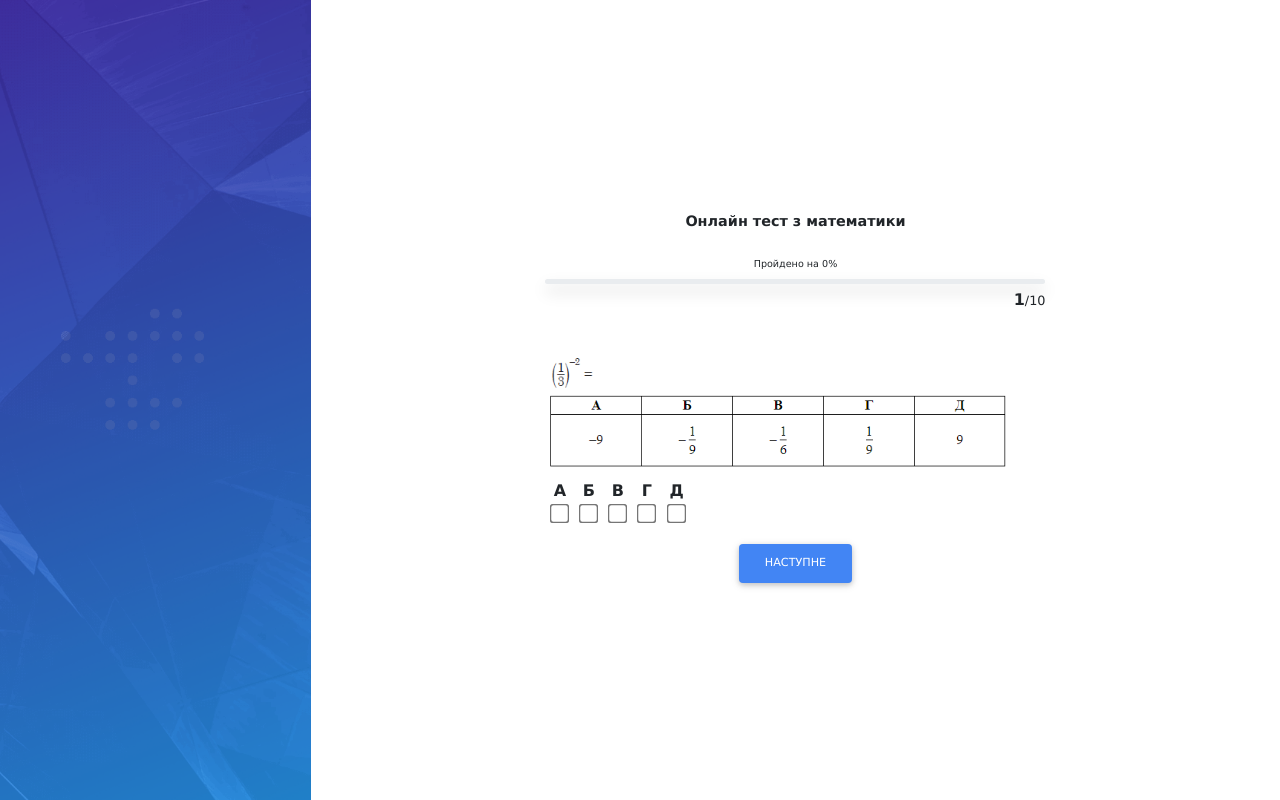
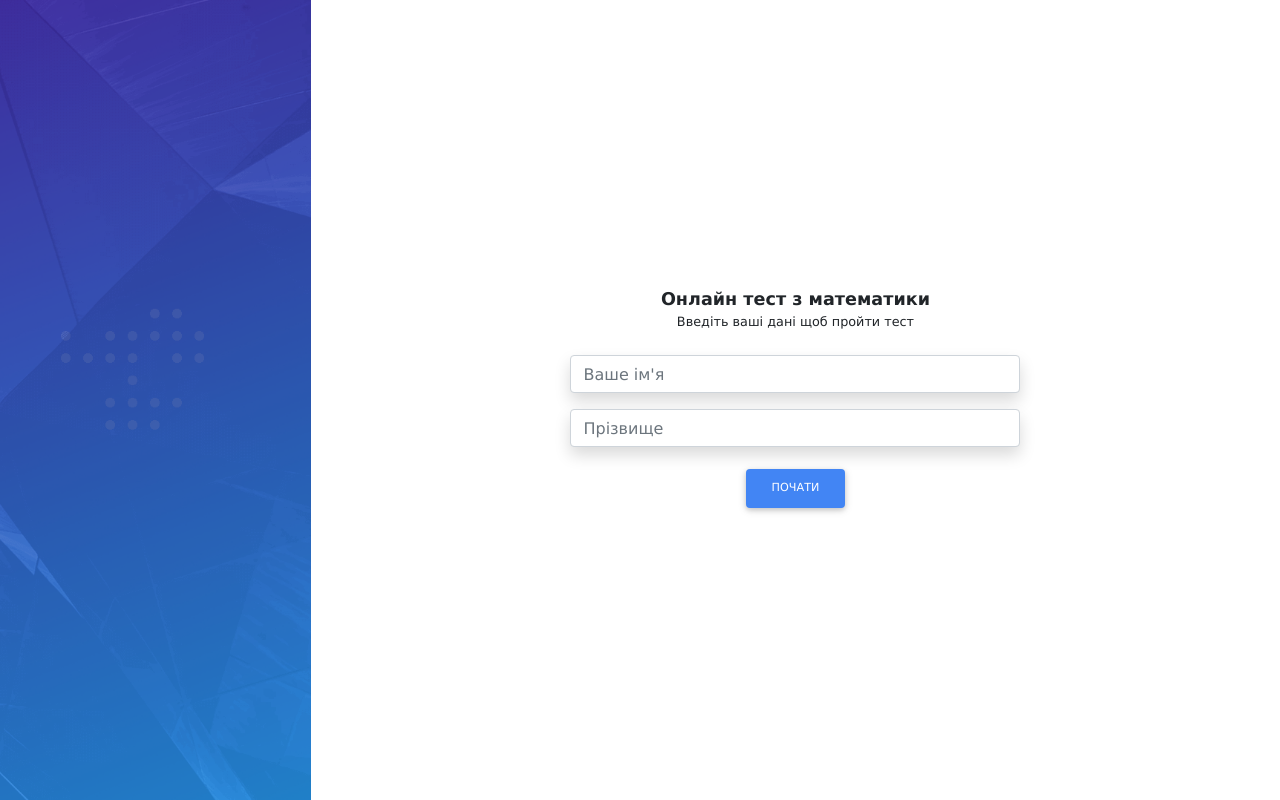
Before and after one commit to maxsherepot/react-quiz, a React (Create React App) app: page / in a window 1280 px wide. Built offline with nearby package versions, Linux system fonts and the light colour scheme.

Commit message:
register and result pages added

```diff
--- a/src/components/App.js
+++ b/src/components/App.js
@@ -5,6 +5,8 @@ import QuestionSection from './QuestionSection';
 import AnswerSection from './AnswerSection';
 import questionsJSON from "../json/json.js";
 import leftImage from "../images/leftImage.png";
+import RegistrationForm from './RegistrationForm';
+import Results from './Results';
 
 
 const App = () => {
@@ -74,13 +76,14 @@ const App = () => {
 	};
 
 
-
 	return (
 		<div className="d-flex">
 			<img src={leftImage} alt="left" className="imageBlock"></img>
 			<div className='container'>
 				<div className='app d-flex justify-content-center flex-column '>
-					{showScore ?
+					<RegistrationForm />
+					{/* <Results /> */}
+					{/* {showScore ?
 						<ScoreWindow
 							score={score}
 							questions={questionsJSON} />
@@ -106,7 +109,7 @@ const App = () => {
 									itemsArr={itemsArr}
 									addItems={addItems} />
 							</>
-						)}
+						)} */}
 				</div>
 			</div>
 		</div>
--- /dev/null
+++ b/src/components/RegistrationForm.js
@@ -0,0 +1,34 @@
+import React from 'react';
+
+
+const RegistrationForm = () => {
+
+
+    return (
+        <div>
+            <form className="text-center " action="#!">
+                <div className="online-test bold text-center">Oнлайн тест з математики</div>
+                <div className="question-count mb-4">Введіть ваші дані щоб пройти тест</div>
+
+                <input
+                    required
+                    type="text"
+                    className="textInput form-control mb-3 shadow"
+                    placeholder="Ваше ім'я"></input>
+
+                <input
+                    required
+                    type="password"
+                    className="textInput form-control mb-3 shadow"
+                    placeholder="Прізвище"></input>
+
+                <button
+                    className="btn btn-md btn-primary rounded"
+                    type="submit">Почати</button>
+            </form>
+        </div>
+    );
+};
+
+
+export default RegistrationForm;
--- /dev/null
+++ b/src/components/Results.js
@@ -0,0 +1,40 @@
+import React from 'react';
+
+
+const Results = () => {
+
+    return (
+        <div>
+            <form className="d-flex flex-column align-items-center" action="#!">
+                <div className="online-test bold">Результати онлайн тесту з математики всіх учасників</div>
+                <div className="overallRating rounded question-count py-2 px-3 mt-3"
+                ><span className="infoIcon">&#9432;</span> Загальний рейтинг: <span className="bold"> 30</span>%</div>
+
+                <table className="table my-4">
+                    <thead>
+                        <tr>
+                            <th scope="col" className="text-left bold">Ім'я</th>
+                            <th scope="col" className="text-center bold">Прізвище</th>
+                            <th scope="col" className="text-right bold">Результат, %</th>
+                        </tr>
+                    </thead>
+                    <tbody>
+                        <tr>
+                            <td className="text-left text-body">Іван</td>
+                            <td className="text-center text-body">Стеценко</td>
+                            <td className="text-right text-body text-primary">50</td>
+                        </tr>
+
+                    </tbody>
+                </table>
+
+                <button
+                    className="btn btn-md btn-primary rounded"
+                    type="submit">Пройти тест знову</button>
+            </form>
+        </div>
+    );
+};
+
+
+export default Results;
--- a/src/json/json.js
+++ b/src/json/json.js
@@ -11,170 +11,168 @@ import image10 from "../images/10.png";
 
 
 const questionsJSON = [
+    // {
+    //     questionImage: [image1],
+    //     answerType: 'select',
+    //     answerOptions: [
+    //         { answerText: 'A', isCorrect: true },
+    //         { answerText: 'Б', isCorrect: false },
+    //         { answerText: 'В', isCorrect: false },
+    //         { answerText: 'Г', isCorrect: false },
+    //         { answerText: 'Д', isCorrect: false },
+    //     ],
+    // },
+
     {
-        questionImage: [image1],
-        answerType: 'select',
+        questionImage: [image2],
+        answerType: 'numbersInput',
         answerOptions: [
-            { answerText: 'A', isCorrect: true },
-            { answerText: 'Б', isCorrect: false },
-            { answerText: 'В', isCorrect: false },
-            { answerText: 'Г', isCorrect: false },
-            { answerText: 'Д', isCorrect: false },
+            { answerText: '1', id: 1 },
+            { answerText: '2', id: 2 },
+            { answerText: '3', id: 3 }
         ],
     },
 
-    {
-        questionImage: [image2],
-        answerType: 'select',
-        answerOptions: [
-            { answerText: 'A', isCorrect: true },
-            { answerText: 'Б', isCorrect: false },
-            { answerText: 'В', isCorrect: false },
-            { answerText: 'Г', isCorrect: false },
-            { answerText: 'Д', isCorrect: false },
-        ],
-    },
+    // {
+    //     questionImage: [image3],
+    //     answerType: 'doubleSelect',
+    //     correctArr: [1, 4],
+    //     answerOptions: [
+    //         { answerText: '1', id: 1 },
+    //         { answerText: '2', id: 2 },
+    //         { answerText: '3', id: 3 },
+    //         { answerText: '4', id: 4 },
+    //     ],
+    // },
 
-    {
-        questionImage: [image3],
-        answerType: 'doubleSelect',
-        correctArr: [1, 4],
-        answerOptions: [
-            { answerText: '1', id: 1 },
-            { answerText: '2', id: 2 },
-            { answerText: '3', id: 3 },
-            { answerText: '4', id: 4 },
-        ],
-    },
+    // {
+    //     questionImage: [image4],
+    //     answerType: 'select',
+    //     answerOptions: [
+    //         { answerText: 'A', isCorrect: true },
+    //         { answerText: 'Б', isCorrect: false },
+    //         { answerText: 'В', isCorrect: false },
+    //         { answerText: 'Г', isCorrect: false },
+    //         { answerText: 'Д', isCorrect: false },
+    //     ],
+    // },
 
-    {
-        questionImage: [image4],
-        answerType: 'select',
-        answerOptions: [
-            { answerText: 'A', isCorrect: true },
-            { answerText: 'Б', isCorrect: false },
-            { answerText: 'В', isCorrect: false },
-            { answerText: 'Г', isCorrect: false },
-            { answerText: 'Д', isCorrect: false },
-        ],
-    },
+    // {
+    //     questionImage: [image5],
+    //     answerType: 'input',
+    //     correctAnswer: 17.5,
+    // },
 
-    {
-        questionImage: [image5],
-        answerType: 'input',
-        correctAnswer: 17.5,
-    },
+    // {
+    //     questionImage: [image6],
+    //     answerType: 'select',
+    //     answerOptions: [
+    //         { answerText: 'A', isCorrect: true },
+    //         { answerText: 'Б', isCorrect: false },
+    //         { answerText: 'В', isCorrect: false },
+    //         { answerText: 'Г', isCorrect: false },
+    //         { answerText: 'Д', isCorrect: false },
+    //     ],
+    // },
 
-    {
-        questionImage: [image6],
-        answerType: 'select',
-        answerOptions: [
-            { answerText: 'A', isCorrect: true },
-            { answerText: 'Б', isCorrect: false },
-            { answerText: 'В', isCorrect: false },
-            { answerText: 'Г', isCorrect: false },
-            { answerText: 'Д', isCorrect: false },
-        ],
-    },
+    // {
+    //     questionImage: [image7],
+    //     answerType: 'select',
+    //     answerOptions: [
+    //         { answerText: 'A', isCorrect: true },
+    //         { answerText: 'Б', isCorrect: false },
+    //         { answerText: 'В', isCorrect: false },
+    //         { answerText: 'Г', isCorrect: false },
+    //         { answerText: 'Д', isCorrect: false },
+    //     ],
+    // },
 
-    {
-        questionImage: [image7],
-        answerType: 'select',
-        answerOptions: [
-            { answerText: 'A', isCorrect: true },
-            { answerText: 'Б', isCorrect: false },
-            { answerText: 'В', isCorrect: false },
-            { answerText: 'Г', isCorrect: false },
-            { answerText: 'Д', isCorrect: false },
-        ],
-    },
+    // {
+    //     questionImage: [image8],
+    //     answerType: 'multiSelect',
+    //     correctArr: [1, 7, 13],
+    //     answerOptions: [
+    //         [
+    //             { answerText: 'A', id: 1 },
+    //             { answerText: 'Б', id: 2 },
+    //             { answerText: 'В', id: 3 },
+    //             { answerText: 'Г', id: 4 },
+    //             { answerText: 'Д', id: 5 }
+    //         ],
+    //         [
+    //             { answerText: 'A', id: 6 },
+    //             { answerText: 'Б', id: 7 },
+    //             { answerText: 'В', id: 8 },
+    //             { answerText: 'Г', id: 9 },
+    //             { answerText: 'Д', id: 10 }
+    //         ],
+    //         [
+    //             { answerText: 'A', id: 11 },
+    //             { answerText: 'Б', id: 12 },
+    //             { answerText: 'В', id: 13 },
+    //             { answerText: 'Г', id: 14 },
+    //             { answerText: 'Д', id: 15 }
+    //         ]
+    //     ],
+    // },
 
-    {
-        questionImage: [image8],
-        answerType: 'multiSelect',
-        correctArr: [1, 7, 13],
-        answerOptions: [
-            [
-                { answerText: 'A', id: 1 },
-                { answerText: 'Б', id: 2 },
-                { answerText: 'В', id: 3 },
-                { answerText: 'Г', id: 4 },
-                { answerText: 'Д', id: 5 }
-            ],
-            [
-                { answerText: 'A', id: 6 },
-                { answerText: 'Б', id: 7 },
-                { answerText: 'В', id: 8 },
-                { answerText: 'Г', id: 9 },
-                { answerText: 'Д', id: 10 }
-            ],
-            [
-                { answerText: 'A', id: 11 },
-                { answerText: 'Б', id: 12 },
-                { answerText: 'В', id: 13 },
-                { answerText: 'Г', id: 14 },
-                { answerText: 'Д', id: 15 }
-            ]
-        ],
-    },
+    // {
+    //     questionImage: [image9],
+    //     answerType: 'multiSelect',
+    //     correctArr: [1, 7, 13],
+    //     answerOptions: [
+    //         [
+    //             { answerText: 'A', id: 1 },
+    //             { answerText: 'Б', id: 2 },
+    //             { answerText: 'В', id: 3 },
+    //             { answerText: 'Г', id: 4 },
+    //             { answerText: 'Д', id: 5 }
+    //         ],
+    //         [
+    //             { answerText: 'A', id: 6 },
+    //             { answerText: 'Б', id: 7 },
+    //             { answerText: 'В', id: 8 },
+    //             { answerText: 'Г', id: 9 },
+    //             { answerText: 'Д', id: 10 }
+    //         ],
+    //         [
+    //             { answerText: 'A', id: 11 },
+    //             { answerText: 'Б', id: 12 },
+    //             { answerText: 'В', id: 13 },
+    //             { answerText: 'Г', id: 14 },
+    //             { answerText: 'Д', id: 15 }
+    //         ]
+    //     ],
+    // },
 
-    {
-        questionImage: [image9],
-        answerType: 'multiSelect',
-        correctArr: [1, 7, 13],
-        answerOptions: [
-            [
-                { answerText: 'A', id: 1 },
-                { answerText: 'Б', id: 2 },
-                { answerText: 'В', id: 3 },
-                { answerText: 'Г', id: 4 },
-                { answerText: 'Д', id: 5 }
-            ],
-            [
-                { answerText: 'A', id: 6 },
-                { answerText: 'Б', id: 7 },
-                { answerText: 'В', id: 8 },
-                { answerText: 'Г', id: 9 },
-                { answerText: 'Д', id: 10 }
-            ],
-            [
-                { answerText: 'A', id: 11 },
-                { answerText: 'Б', id: 12 },
-                { answerText: 'В', id: 13 },
-                { answerText: 'Г', id: 14 },
-                { answerText: 'Д', id: 15 }
-            ]
-        ],
-    },
-
-    {
-        questionImage: [image10],
-        answerType: 'multiSelect',
-        correctArr: [1, 7, 13],
-        answerOptions: [
-            [
-                { answerText: 'A', id: 1 },
-                { answerText: 'Б', id: 2 },
-                { answerText: 'В', id: 3 },
-                { answerText: 'Г', id: 4 },
-                { answerText: 'Д', id: 5 }
-            ],
-            [
-                { answerText: 'A', id: 6 },
-                { answerText: 'Б', id: 7 },
-                { answerText: 'В', id: 8 },
-                { answerText: 'Г', id: 9 },
-                { answerText: 'Д', id: 10 }
-            ],
-            [
-                { answerText: 'A', id: 11 },
-                { answerText: 'Б', id: 12 },
-                { answerText: 'В', id: 13 },
-                { answerText: 'Г', id: 14 },
-                { answerText: 'Д', id: 15 }
-            ]
-        ],
-    }
+    // {
+    //     questionImage: [image10],
+    //     answerType: 'multiSelect',
+    //     correctArr: [1, 7, 13],
+    //     answerOptions: [
+    //         [
+    //             { answerText: 'A', id: 1 },
+    //             { answerText: 'Б', id: 2 },
+    //             { answerText: 'В', id: 3 },
+    //             { answerText: 'Г', id: 4 },
+    //             { answerText: 'Д', id: 5 }
+    //         ],
+    //         [
+    //             { answerText: 'A', id: 6 },
+    //             { answerText: 'Б', id: 7 },
+    //             { answerText: 'В', id: 8 },
+    //             { answerText: 'Г', id: 9 },
+    //             { answerText: 'Д', id: 10 }
+    //         ],
+    //         [
+    //             { answerText: 'A', id: 11 },
+    //             { answerText: 'Б', id: 12 },
+    //             { answerText: 'В', id: 13 },
+    //             { answerText: 'Г', id: 14 },
+    //             { answerText: 'Д', id: 15 }
+    //         ]
+    //     ],
+    // }
 ];
 
 
--- a/src/styles/style.css
+++ b/src/styles/style.css
@@ -1,10 +1,3 @@
-/* body {
-  font-family: -apple-system, BlinkMacSystemFont, 'Segoe UI', 'Roboto', 'Oxygen',
-    'Ubuntu', 'Cantarell', 'Fira Sans', 'Droid Sans', 'Helvetica Neue',
-    sans-serif;
-  -webkit-font-smoothing: antialiased;
-  -moz-osx-font-smoothing: grayscale;
-}*/
 
 * {
   font-family: "Verdana", cursive, sans-serif;
@@ -32,15 +25,26 @@ img {
 }
 
 input[type=checkbox] {
-  transform: scale(1.5);
+  transform: scale(1.4);
 }
 
-input[type=text] {
-  min-width: 500px;
+.textInput {
+  width: 400px;
 }
 
 .imageBlock{
   height: 100vh;
+}
+
+.numbersInput{
+  width: 180px !important;
+}
+
+.overallRating {
+  max-width: 400px;
+  background-color: rgb(217, 247, 226);
+  display: flex;
+  align-items: center;
 }
 
 
@@ -58,9 +62,15 @@ input[type=text] {
 }
 
 .online-test {
-  font-size: .9rem;
+  font-size: 1.1rem;
 }
 
 .bold {
   font-weight: bold
 }
+
+.infoIcon {
+  font-size: 1.1rem;
+  color: gray;
+  margin-right: 10px;
+}
```
Also changed, not shown: public/index.html (+10 -2 lines), src/components/AnswerSection.js (+65 -6 lines).
